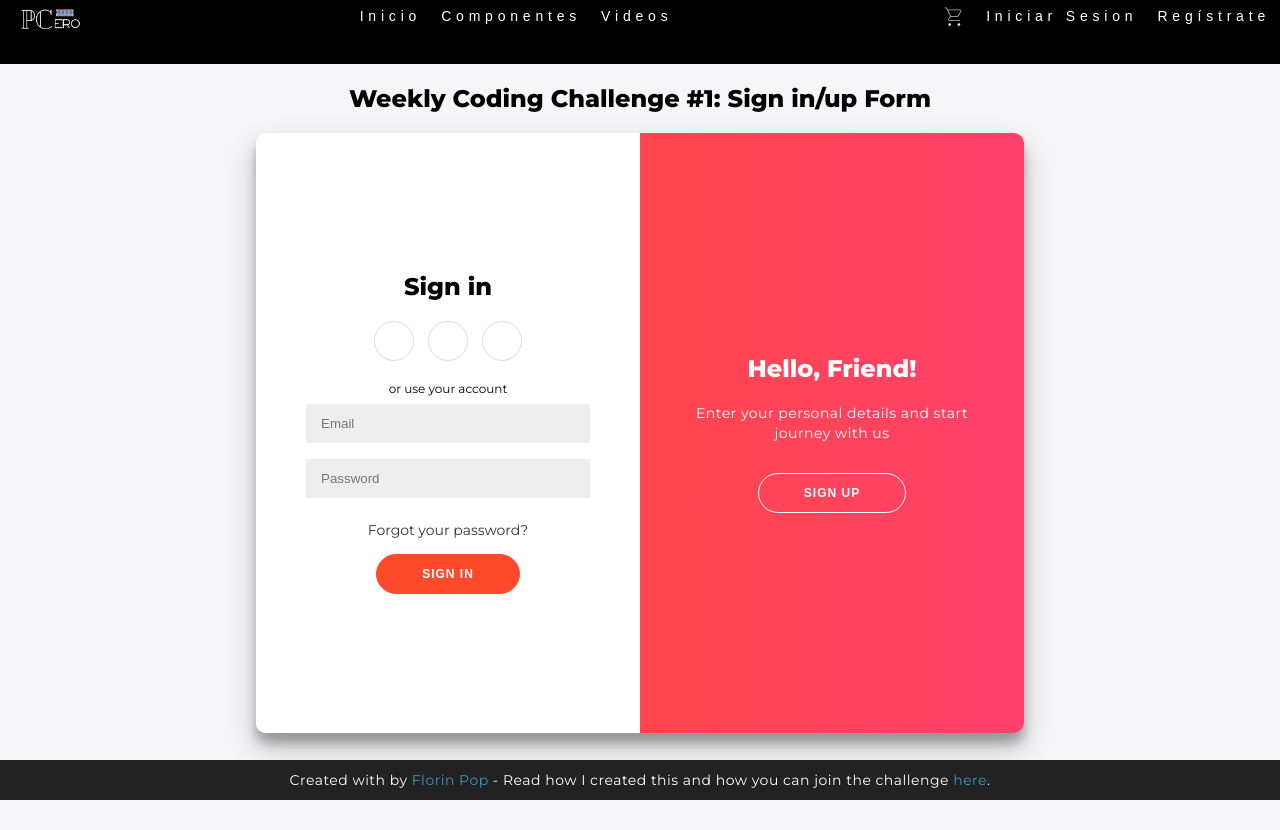
After one commit to GabeLove/ProyectoPCeroAvanze, a PHP site: page /sign/login.php in a window 1280 px wide. The commit adds this page. Run offline with PHP 8.4, Linux system fonts and the light colour scheme.

Commit message:
Pagina PCero oficial avance

```diff
--- /dev/null
+++ b/Css/styleslogin.css
@@ -0,0 +1,385 @@
+@import url('https://fonts.googleapis.com/css?family=Montserrat:400,800');
+@import url('https://fonts.googleapis.com/css2?family=Open+Sans:wght@300&family=Roboto:wght@100&display=swap');
+
+* {
+	box-sizing: border-box;
+}
+
+
+
+body {
+	background: #f6f5f7;
+	display: flex;
+	flex-direction: column;
+	font-family: 'Montserrat', sans-serif;
+	height: 100vh;
+	margin: -20px 0 50px;
+}
+body nav{
+    font-family: Arial, Helvetica, sans-serif;
+    letter-spacing: 0.3em;
+    line-height: 1.6;
+    margin: 0;
+    padding: 0;
+    background-color: #edede9;
+    width: 100%;
+
+}
+
+
+nav .desktop{
+    display: flex;
+    text-decoration: none;
+    justify-content: space-between;
+    background-color: black;
+    color: white;
+}
+nav .desktop .logo a{
+    padding: 0;
+}
+
+nav .desktop .imglogo{
+    width: 80px;
+    margin: 0px;
+    padding: 0;
+}
+
+nav .desktop .logo{
+    margin: 10px;
+}
+nav .desktop a{
+    display: block;
+    text-decoration: none;
+    color: white;
+    padding: 10px;
+
+}
+nav .primary{
+    display: flex;
+}
+nav .primary a:hover{
+    display: flex;
+    background-color: antiquewhite;
+    color: black;
+}
+
+nav .secondary a:hover{
+    display: flex;
+    background-color: antiquewhite;
+    color: black;
+}
+
+nav .secondary{
+    display: flex;
+
+}
+
+nav .secondary .registro{
+   margin-right: 20px;
+
+}
+
+.title{
+    text-align: center;
+    font-size: 40px;
+    color: #6a6a6a;
+    margin-top: 100px;
+    font-weight: 100;
+    font-family: 'Roboto', sans-serif;
+}
+
+.container{
+    width: 100%;
+    max-width: 1200px;
+    height: 600px;
+    display: flex;
+    flex-wrap: wrap;
+    justify-content: center;
+    margin: auto;
+
+}
+
+.container .card{
+    width: 330px;
+    height: 500px;
+    border-radius: 8px;
+    box-shadow: 0 2px 2px rgba(0, 0, 0, 0.2);
+    overflow: hidden;
+    margin:20px;
+    text-align: center;
+    transition: all 0.25s;
+    box-shadow: 0 12px 16px rgba(0, 0, 0, 0.2);
+}
+
+.container .card:hover{
+    transform:  translateY(-15px);
+    box-shadow: 0 12px 16px rgba(0, 0, 0, 0.2);
+}
+
+.container .card img{
+    width: 330px;
+    height: 220px;
+ }
+ .container .card h4{
+    font-weight: 600;
+ }
+.container .card p {
+    padding: 0 1rem;
+    font-size: 14px;
+    font-weight: 200;
+    font-family: Arial, Helvetica, sans-serif
+}
+
+.container .card a {
+    font-weight: 500;
+    text-decoration: none;
+    color: #3498db;
+    padding: 0px 15px;
+    border-radius: 30px;
+
+
+}
+
+
+nav .desktop a .material-symbols-outlined {
+  font-variation-settings:
+  'FILL' 0,
+  'wght' 100,
+  'GRAD' 0,
+  'opsz' 48
+}
+
+h1 {
+	font-weight: bold;
+	margin: 0;
+}
+
+h2 {
+	text-align: center;
+}
+
+p {
+	font-size: 14px;
+	font-weight: 100;
+	line-height: 20px;
+	letter-spacing: 0.5px;
+	margin: 20px 0 30px;
+}
+
+span {
+	font-size: 12px;
+}
+
+a {
+	color: #333;
+	font-size: 14px;
+	text-decoration: none;
+	margin: 15px 0;
+}
+
+button {
+	border-radius: 20px;
+	border: 1px solid #FF4B2B;
+	background-color: #FF4B2B;
+	color: #FFFFFF;
+	font-size: 12px;
+	font-weight: bold;
+	padding: 12px 45px;
+	letter-spacing: 1px;
+	text-transform: uppercase;
+	transition: transform 80ms ease-in;
+}
+
+button:active {
+	transform: scale(0.95);
+}
+
+button:focus {
+	outline: none;
+}
+
+button.ghost {
+	background-color: transparent;
+	border-color: #FFFFFF;
+}
+
+form {
+	background-color: #FFFFFF;
+	display: flex;
+	align-items: center;
+	justify-content: center;
+	flex-direction: column;
+	padding: 0 50px;
+	height: 100%;
+	text-align: center;
+}
+
+input {
+	background-color: #eee;
+	border: none;
+	padding: 12px 15px;
+	margin: 8px 0;
+	width: 100%;
+}
+
+.container {
+	background-color: #fff;
+	border-radius: 10px;
+  	box-shadow: 0 14px 28px rgba(0,0,0,0.25),
+			0 10px 10px rgba(0,0,0,0.22);
+	position: relative;
+	overflow: hidden;
+	width: 768px;
+	max-width: 100%;
+	min-height: 480px;
+}
+
+.form-container {
+	position: absolute;
+	top: 0;
+	height: 100%;
+	transition: all 0.6s ease-in-out;
+}
+
+.sign-in-container {
+	left: 0;
+	width: 50%;
+	z-index: 2;
+}
+
+.container.right-panel-active .sign-in-container {
+	transform: translateX(100%);
+}
+
+.sign-up-container {
+	left: 0;
+	width: 50%;
+	opacity: 0;
+	z-index: 1;
+}
+
+.container.right-panel-active .sign-up-container {
+	transform: translateX(100%);
+	opacity: 1;
+	z-index: 5;
+	animation: show 0.6s;
+}
+
+@keyframes show {
+	0%, 49.99% {
+		opacity: 0;
+		z-index: 1;
+	}
+
+	50%, 100% {
+		opacity: 1;
+		z-index: 5;
+	}
+}
+
+.overlay-container {
+	position: absolute;
+	top: 0;
+	left: 50%;
+	width: 50%;
+	height: 100%;
+	overflow: hidden;
+	transition: transform 0.6s ease-in-out;
+	z-index: 100;
+}
+
+.container.right-panel-active .overlay-container{
+	transform: translateX(-100%);
+}
+
+.overlay {
+	background: #FF416C;
+	background: -webkit-linear-gradient(to right, #FF4B2B, #FF416C);
+	background: linear-gradient(to right, #FF4B2B, #FF416C);
+	background-repeat: no-repeat;
+	background-size: cover;
+	background-position: 0 0;
+	color: #FFFFFF;
+	position: relative;
+	left: -100%;
+	height: 100%;
+	width: 200%;
+  	transform: translateX(0);
+	transition: transform 0.6s ease-in-out;
+}
+
+.container.right-panel-active .overlay {
+  	transform: translateX(50%);
+}
+
+.overlay-panel {
+	position: absolute;
+	display: flex;
+	align-items: center;
+	justify-content: center;
+	flex-direction: column;
+	padding: 0 40px;
+	text-align: center;
+	top: 0;
+	height: 100%;
+	width: 50%;
+	transform: translateX(0);
+	transition: transform 0.6s ease-in-out;
+}
+
+.overlay-left {
+	transform: translateX(-20%);
+}
+
+.container.right-panel-active .overlay-left {
+	transform: translateX(0);
+}
+
+.overlay-right {
+	right: 0;
+	transform: translateX(0);
+}
+
+.container.right-panel-active .overlay-right {
+	transform: translateX(20%);
+}
+
+.social-container {
+	margin: 20px 0;
+}
+
+.social-container a {
+	border: 1px solid #DDDDDD;
+	border-radius: 50%;
+	display: inline-flex;
+	justify-content: center;
+	align-items: center;
+	margin: 0 5px;
+	height: 40px;
+	width: 40px;
+}
+
+footer {
+    background-color: #222;
+    color: #fff;
+    font-size: 14px;
+    bottom: 0;
+    position: fixed;
+    left: 0;
+    right: 0;
+    text-align: center;
+    z-index: 999;
+}
+
+footer p {
+    margin: 10px 0;
+}
+
+footer i {
+    color: red;
+}
+
+footer a {
+    color: #3c97bf;
+    text-decoration: none;
+}
--- /dev/null
+++ b/sign/login.php
@@ -0,0 +1,97 @@
+<!DOCTYPE html>
+<html lang="en">
+<head>
+    <meta charset="UTF-8">
+    <meta http-equiv="X-UA-Compatible" content="IE=edge">
+    <meta name="viewport" content="width=device-width, initial-scale=1.0">
+    <link rel="stylesheet" href="https://fonts.googleapis.com/css2?family=Material+Symbols+Outlined:opsz,wght,FILL,GRAD@48,400,0,0" />
+    <link rel="stylesheet" href="../Css/styleslogin.css">
+    <title>Login</title>
+</head>
+<body>
+<nav>
+        <div class="desktop">
+            <div class="logo">
+                <a href="index.html"><img class="imglogo" src="img/PCeroLogo.png" alt=""></a></div>
+            <div class="primary">
+                <a href="../index.php">Inicio</a>
+                <a href="#
+                ">Componentes</a>
+                <a href="#">Videos</a>
+            </div>
+            <div class="secondary">
+
+                <a href="#">
+                     <span class="material-symbols-outlined">
+                    shopping_cart</span>
+
+                </a>
+
+                <a href="sign/login.php">Iniciar Sesion</a>
+                <a href="#">
+                    Regístrate
+                </a>
+            </div>
+        </div>
+    </nav>
+    <section>
+    <h2>Weekly Coding Challenge #1: Sign in/up Form</h2>
+<div class="container" id="container">
+	<div class="form-container sign-up-container">
+		<form action="#">
+			<h1>Create Account</h1>
+			<div class="social-container">
+				<a href="#" class="social"><i class="fab fa-facebook-f"></i></a>
+				<a href="#" class="social"><i class="fab fa-google-plus-g"></i></a>
+				<a href="#" class="social"><i class="fab fa-linkedin-in"></i></a>
+			</div>
+			<span>or use your email for registration</span>
+			<input type="text" placeholder="Name" />
+			<input type="email" placeholder="Email" />
+			<input type="password" placeholder="Password" />
+			<button>Sign Up</button>
+		</form>
+	</div>
+	<div class="form-container sign-in-container">
+		<form action="#">
+			<h1>Sign in</h1>
+			<div class="social-container">
+				<a href="#" class="social"><i class="fab fa-facebook-f"></i></a>
+				<a href="#" class="social"><i class="fab fa-google-plus-g"></i></a>
+				<a href="#" class="social"><i class="fab fa-linkedin-in"></i></a>
+			</div>
+			<span>or use your account</span>
+			<input type="email" placeholder="Email" />
+			<input type="password" placeholder="Password" />
+			<a href="#">Forgot your password?</a>
+			<button>Sign In</button>
+		</form>
+	</div>
+	<div class="overlay-container">
+		<div class="overlay">
+			<div class="overlay-panel overlay-left">
+				<h1>Welcome Back!</h1>
+				<p>To keep connected with us please login with your personal info</p>
+				<button class="ghost" id="signIn">Sign In</button>
+			</div>
+			<div class="overlay-panel overlay-right">
+				<h1>Hello, Friend!</h1>
+				<p>Enter your personal details and start journey with us</p>
+				<button class="ghost" id="signUp">Sign Up</button>
+			</div>
+		</div>
+	</div>
+</div>
+
+<footer>
+	<p>
+		Created with <i class="fa fa-heart"></i> by
+		<a target="_blank" href="https://florin-pop.com">Florin Pop</a>
+		- Read how I created this and how you can join the challenge
+		<a target="_blank" href="https://www.florin-pop.com/blog/2019/03/double-slider-sign-in-up-form/">here</a>.
+	</p>
+</footer>
+    </section>
+
+</body>
+</html>
```
Also changed, not shown: Css/styles.css (+29 -4 lines), index.php (renamed from index.html, +14 -13 lines), README.md, img/estudiante1.jpg (added), img/estudiante2.jpg (added), img/gamer2.jpg (added), 1 other file.
